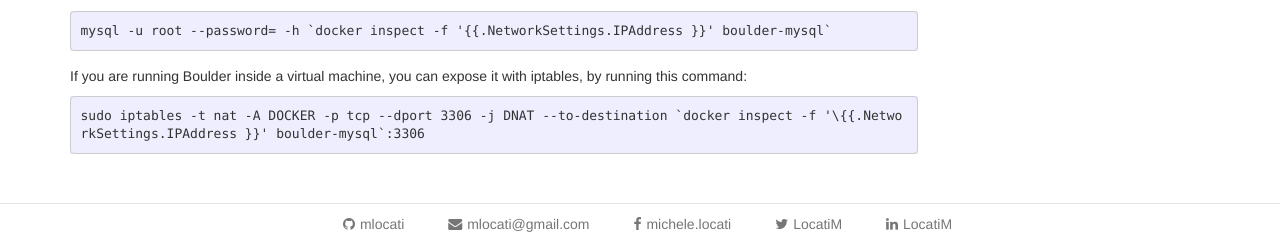
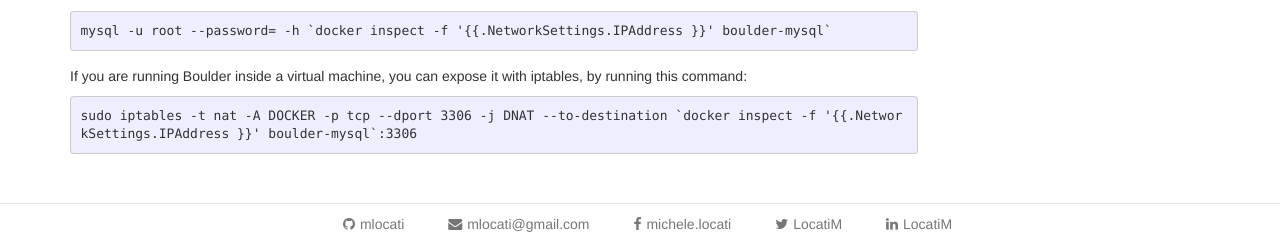
Before and after one commit to mlocati/mlocati.github.io, a Jekyll site: the page built from _articles/letsencrypt-test-server.md, in a window 1280 px wide and 900 px high, scrolled down 2131 px. Shown: the part 656-897 px from the top of the window. Built offline with Jekyll 4.4.1, drawn with Linux system fonts in a browser that asks for light colours.

Commit message:
Fix escaping problems

````diff
--- a/_articles/letsencrypt-test-server.md
+++ b/_articles/letsencrypt-test-server.md
@@ -158,5 +158,5 @@ mysql -u root --password= -h `docker inspect -f '{{.NetworkSettings.IPAddress }}
 If you are running Boulder inside a virtual machine, you can expose it with iptables, by running this command:
 
 ```{% raw %}
-sudo iptables -t nat -A DOCKER -p tcp --dport 3306 -j DNAT --to-destination `docker inspect -f '\{{.NetworkSettings.IPAddress }}' boulder-mysql`:3306
+sudo iptables -t nat -A DOCKER -p tcp --dport 3306 -j DNAT --to-destination `docker inspect -f '{{.NetworkSettings.IPAddress }}' boulder-mysql`:3306
 {% endraw %}```
````
